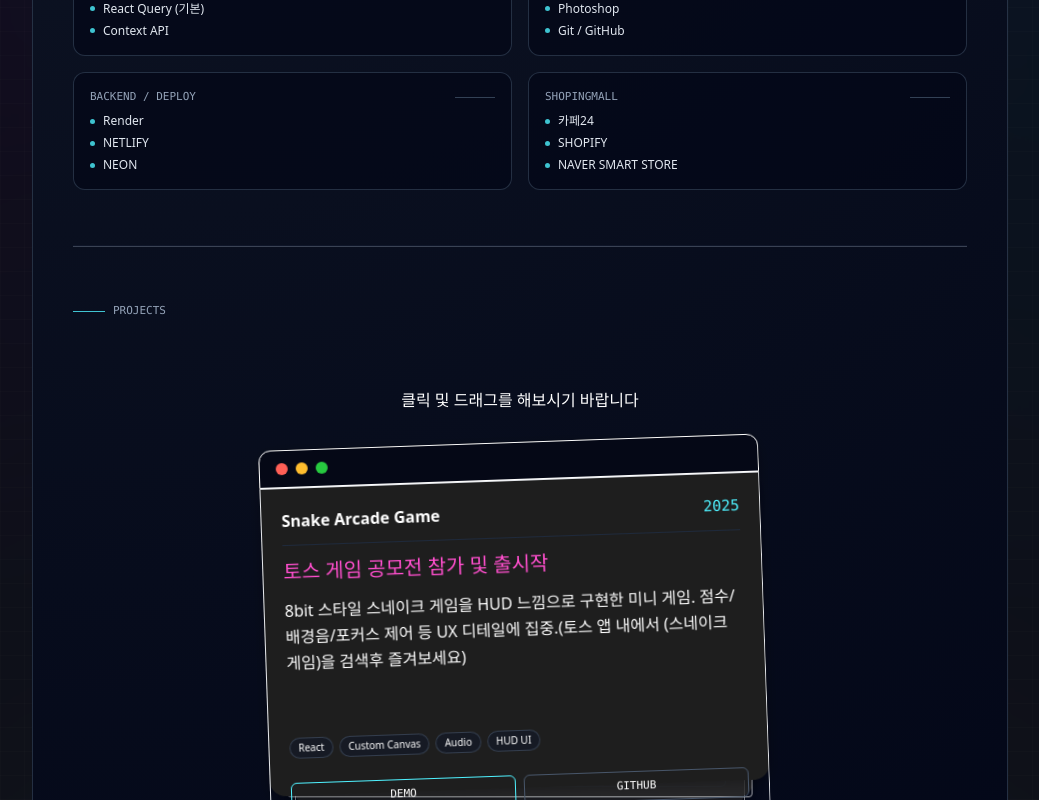
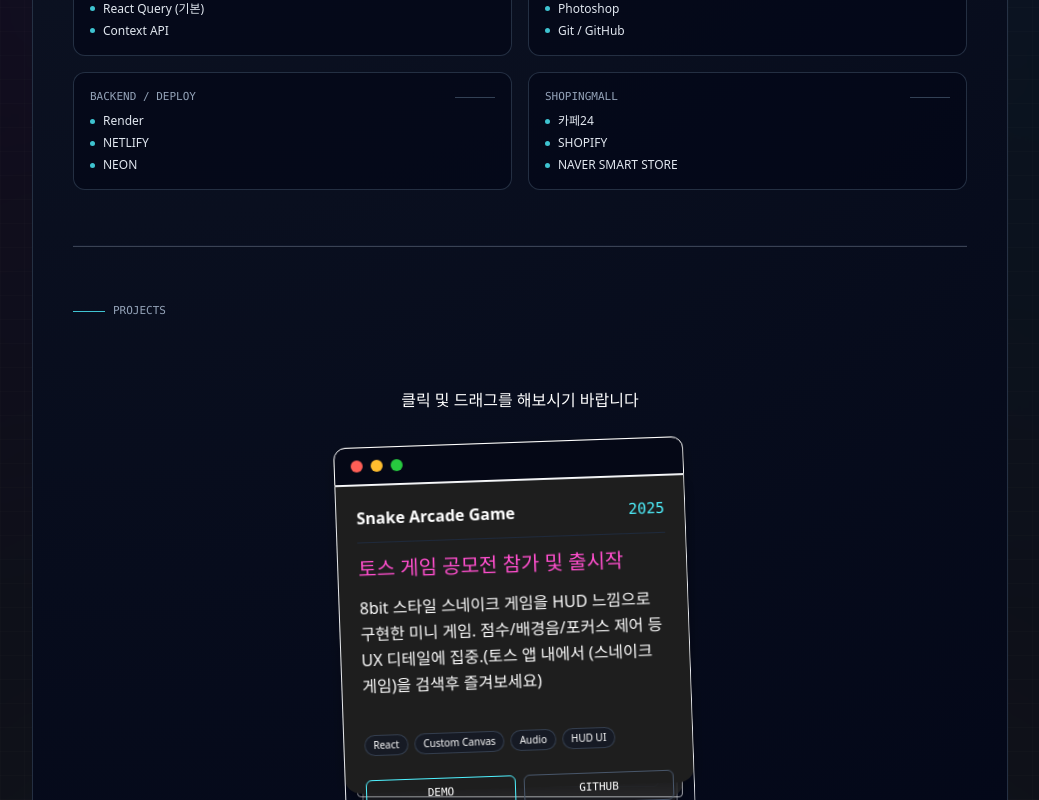
Before and after one commit to wellwellgood/React-Project, a React (Vite) app: page / in a window 1280 px wide. Shown: the part 881-1681 px from the top of the page, without its empty margins (120-1159 px from the left). Built offline with nearby package versions, Linux system fonts and the light colour scheme.

Commit message:
ReactProject

```diff
--- a/src/components/FolderSwiper.css
+++ b/src/components/FolderSwiper.css
@@ -14,7 +14,7 @@
 }
 
 .folder-swiper-inner {
-    width: 500px;
+    width: 350px;
     /* 카드 너비 */
     height: 90%;
     position: relative;
--- a/src/components/FolderSwiper.jsx
+++ b/src/components/FolderSwiper.jsx
@@ -211,8 +211,7 @@ export default function FolderSwiper({ items = [], renderItem }) {
                       // background: "#050816",
                     }
               }
-            >
-            </div>
+            ></div>
           </div>
         </div>
       </div>
```
